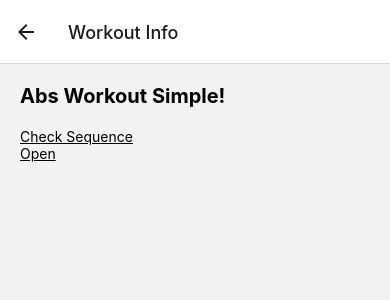
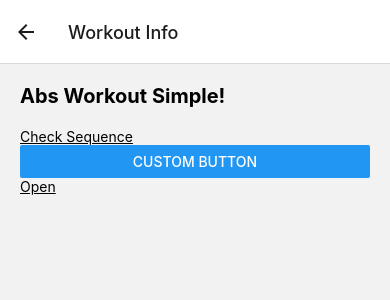
Before and after one commit to Jerga99/workout-app, a React Native app: screen / in a window 390 px wide. Both pictures are taken after a click on the element 195 px from the left and 175 px from the top of the page. Shown: the top 300 px of the page. Built offline with nearby package versions, Linux system fonts and the light colour scheme.

Commit message:
Reusable Activator part 2

```diff
--- a/components/styled/Modal.tsx
+++ b/components/styled/Modal.tsx
@@ -1,12 +1,20 @@
 
-import { useState } from "react";
+import { FunctionComponent, useState } from "react";
 import { View, Text, Modal as DefaultModal, StyleSheet } from "react-native";
 import { PressableText } from "./PressableText";
+
+type ModalProps = {
+  activator?: FunctionComponent<
+    {
+      handleOpen: () => void
+    }
+  >
+}
 
 
 export function Modal({
   activator: Activator
-}: any) {
+}: ModalProps) {
   const [isModalVisible, setModalVisible] = useState(false);
 
   return (
@@ -25,7 +33,9 @@ export function Modal({
         </View>
       </DefaultModal>
       { Activator ?
-        <Activator /> :
+        <Activator
+          handleOpen={() => setModalVisible(true)}
+        /> :
         <PressableText
           onPress={() => setModalVisible(true)}
           text="Open"
--- a/screens/WorkoutDetailScreen.tsx
+++ b/screens/WorkoutDetailScreen.tsx
@@ -1,5 +1,5 @@
 
-import { View, Text, StyleSheet } from "react-native";
+import { View, Text, StyleSheet, Button } from "react-native";
 import { NativeStackHeaderProps } from "@react-navigation/native-stack";
 import { useWorkoutBySlug } from "../hooks/useWorkoutBySlug";
 import { Modal } from "../components/styled/Modal";
@@ -26,10 +26,19 @@ export default function WorkoutDetailScreen({route}: Navigation) {
     <View style={styles.container}>
       <Text style={styles.header}>{workout.name}</Text>
       <Modal
-        activator={() =>
+        activator={({handleOpen}) =>
           <PressableText
-            onPress={() => {alert("Opening")}}
+            onPress={handleOpen}
             text="Check Sequence"
+          />
+        }
+      />
+
+      <Modal
+        activator={({handleOpen}) =>
+          <Button
+            onPress={handleOpen}
+            title="Custom Button"
           />
         }
       />
```
